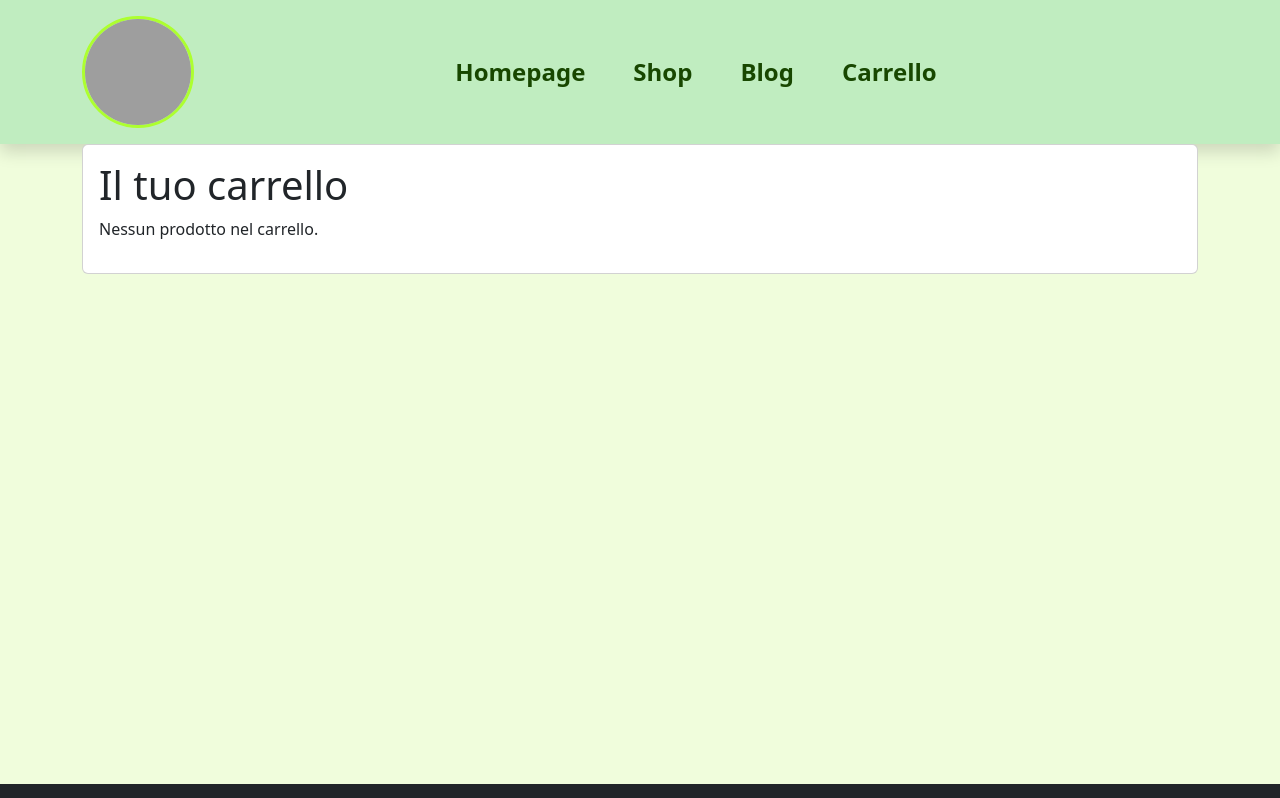
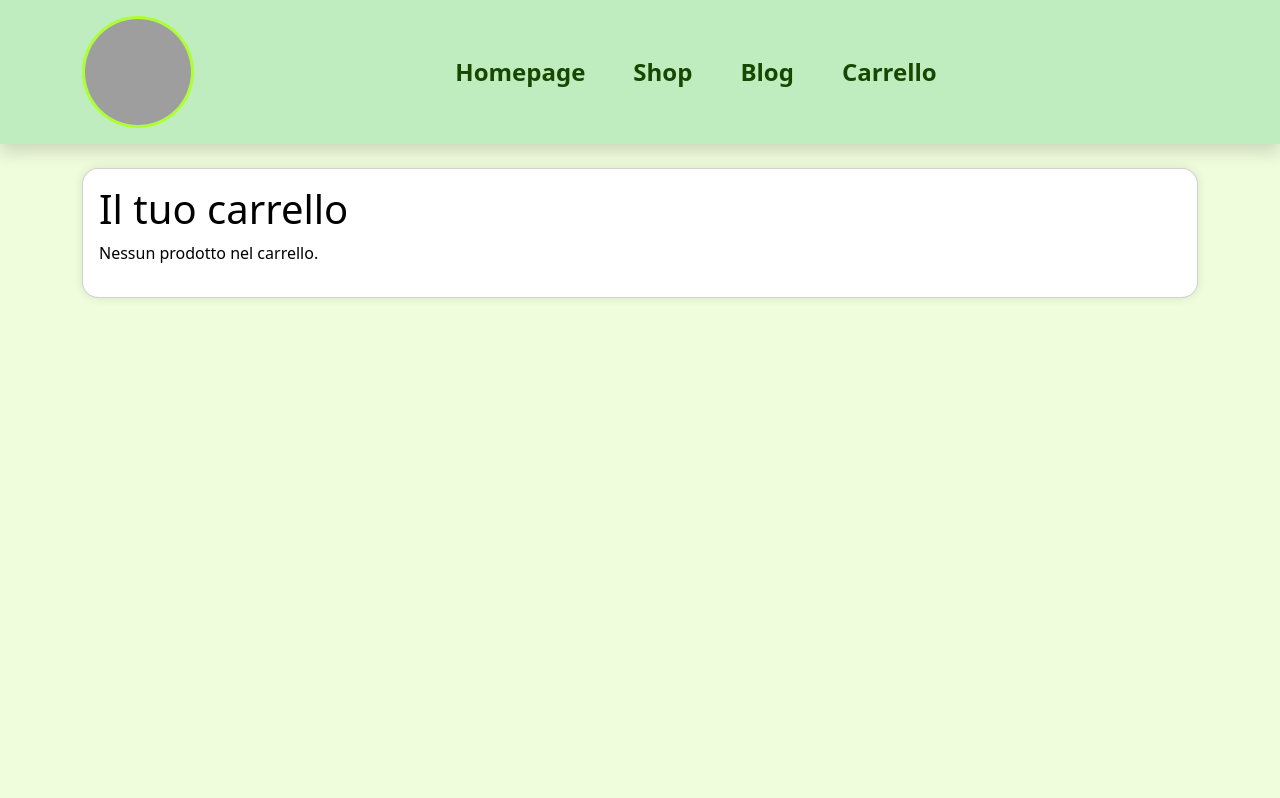
Before and after one commit to MegaEmme/proj142-team5-frontend, a React (Vite) app: page /cart in a window 1280 px wide. Shown: the top 798 px of the page. Built offline with nearby package versions, Linux system fonts and the light colour scheme; grey boxes are pictures that could not be loaded.

Commit message:
style: update CartCard layout and button styles for improved appearance

```diff
--- a/src/components/CartCard.jsx
+++ b/src/components/CartCard.jsx
@@ -30,7 +30,7 @@ const CartCard = () => {
 
     return (
         <>
-            <div className="card mb-5 bg-tertiary">
+            <div className="card my-4 defaultcard">
                 <div className="card-body">
                     <h1>Il tuo carrello</h1>
                     <div className="cointainer">
@@ -51,7 +51,7 @@ const CartCard = () => {
                                 ))}
                             </ul>
                             <button
-                                className="btn btn-primary w-100"
+                                className="btn btn-success w-100 mb-3"
                                 disabled={cart.length === 0}
                             >
                                 Vai al checkout (tot. {totalPrice.toFixed(2)} €)
```
